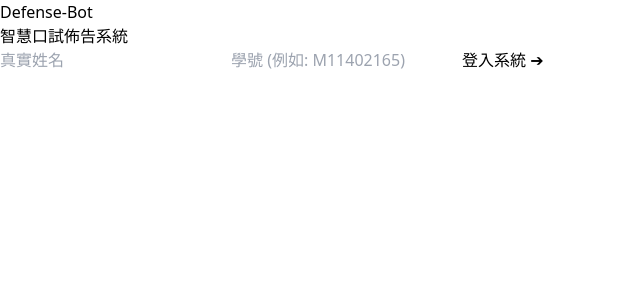
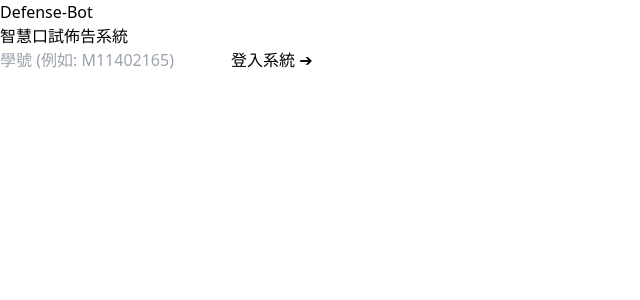
Before and after one commit to NTUST-Lab-training/defense-bot-frontend, a React (Vite) app: page / in a window 1280 px wide. Shown: the top 300 px of the page, without its empty margins (0-640 px from the left). Built offline with nearby package versions, Linux system fonts and the light colour scheme.

Commit message:
fix: 更新 Login 頁面以正確存儲學生姓名至 localStorage，並簡化身份驗證邏輯

```diff
--- a/src/pages/ChatRoom.jsx
+++ b/src/pages/ChatRoom.jsx
@@ -11,12 +11,11 @@ export default function ChatRoom() {
   const scrollRef = useRef(null);
   const [conversationId, setConversationId] = useState('');
 
-  // 1. 抓取身分與對照後的學術資訊 (從 Login 存入的記憶)
+  // 1. 抓取身分憑證 (從 Login 存入的學號)
   const user = {
-    name: localStorage.getItem('studentName') || '訪客',
     id: localStorage.getItem('studentId') || '',
-    thesis: localStorage.getItem('thesisTitle') || '尚未提供',
-    advisor: localStorage.getItem('advisor') || '尚未提供'
+    name: localStorage.getItem('student_name') || ''
+
   };
 
   // 自動捲動到底部
--- a/src/pages/Dashboard.jsx
+++ b/src/pages/Dashboard.jsx
@@ -23,6 +23,8 @@ export default function Dashboard() {
           thesis: data.thesis_title_zh,
           advisor: data.advisor
         });
+        // 存入 localStorage 供 ChatRoom 使用
+        localStorage.setItem('student_name', data.student_name);
       });
 
     // 2. 取得歷史紀錄
--- a/src/pages/Login.jsx
+++ b/src/pages/Login.jsx
@@ -3,18 +3,16 @@ import { useNavigate } from 'react-router-dom';
 
 export default function Login() {
   const [studentId, setStudentId] = useState('');
-  const [studentName, setStudentName] = useState('');
   const navigate = useNavigate();
 
   const handleLogin = (e) => {
     e.preventDefault();
-    if (studentId.trim() && studentName.trim()) {
+    if (studentId.trim()) {
       // 依照後端規格，學號是核心憑證
       localStorage.setItem('studentId', studentId.trim());
-      localStorage.setItem('studentName', studentName.trim());
       navigate('/dashboard');
     } else {
-      alert('請輸入姓名與學號以核對身分');
+      alert('請輸入學號以核對身分');
     }
   };
 
@@ -24,11 +22,6 @@ export default function Login() {
         <h1 className="text-3xl font-black text-slate-800 mb-2 text-center">Defense-Bot</h1>
         <p className="text-slate-400 text-center mb-8">智慧口試佈告系統</p>
         <form onSubmit={handleLogin} className="space-y-4">
-          <input
-            type="text" placeholder="真實姓名"
-            className="w-full p-4 bg-slate-50 border-none rounded-2xl outline-none focus:ring-2 focus:ring-blue-500"
-            value={studentName} onChange={e => setStudentName(e.target.value)}
-          />
           <input
             type="text" placeholder="學號 (例如: M11402165)"
             className="w-full p-4 bg-slate-50 border-none rounded-2xl outline-none focus:ring-2 focus:ring-blue-500"
```
